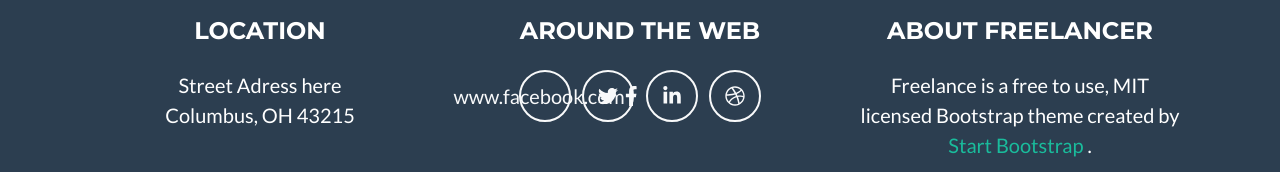
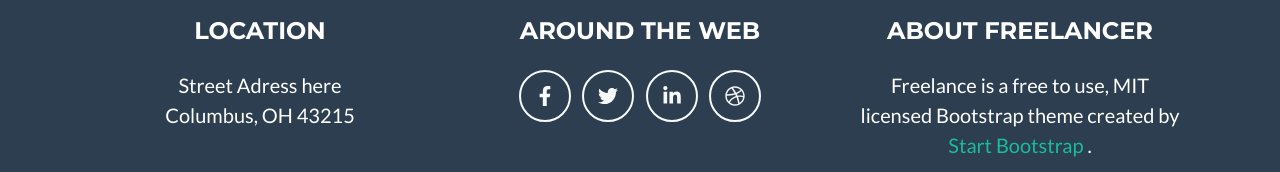
Before and after one commit to camposisis/Digitizing-Latina-Research, a website: page index.html in a window 1280 px wide. Shown: the part 3301-3473 px from the top of the page. Drawn offline with nearby package versions, Linux system fonts and the light colour scheme.

Commit message:
Update index.html

```diff
--- a/index.html
+++ b/index.html
@@ -209,7 +209,7 @@
                     <!-- Footer Social Icons-->
                     <div class="col-lg-4 mb-5 mb-lg-0">
                         <h4 class="text-uppercase mb-4">Around the Web</h4>
-                        <a class="btn btn-outline-light btn-social mx-1" href="">www.facebook.com<i class="fab fa-fw fa-facebook-f"></i></a>
+                        <a class="btn btn-outline-light btn-social mx-1" href="#!"><i class="fab fa-fw fa-facebook-f"></i></a>
                         <a class="btn btn-outline-light btn-social mx-1" href="https://twitter.com/isisreneecampos"><i class="fab fa-fw fa-twitter"></i></a>
                         <a class="btn btn-outline-light btn-social mx-1" href="https://www.linkedin.com/in/isis-campos-946605180"><i class="fab fa-fw fa-linkedin-in"></i></a>
                         <a class="btn btn-outline-light btn-social mx-1" href="#!"><i class="fab fa-fw fa-dribbble"></i></a>
```
